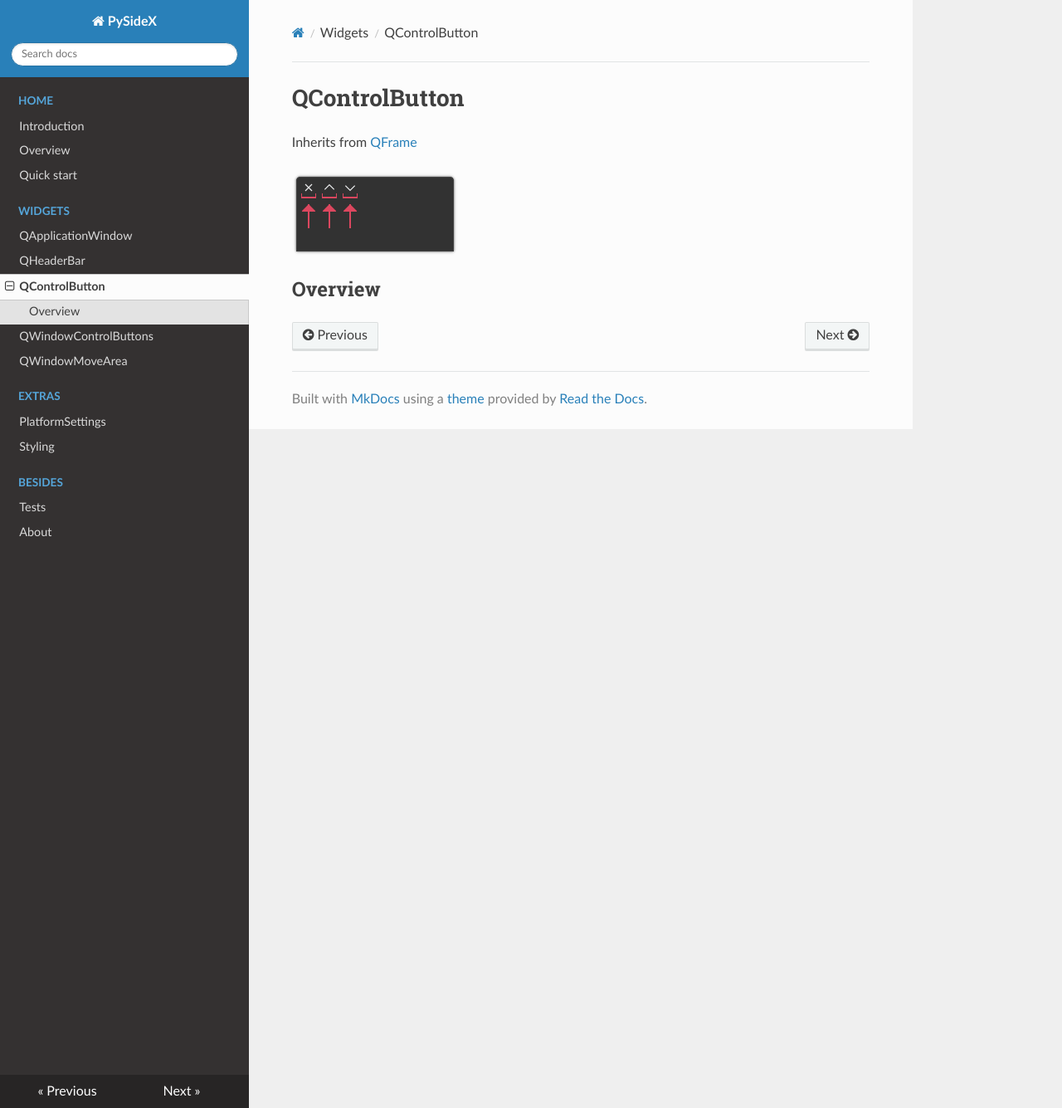
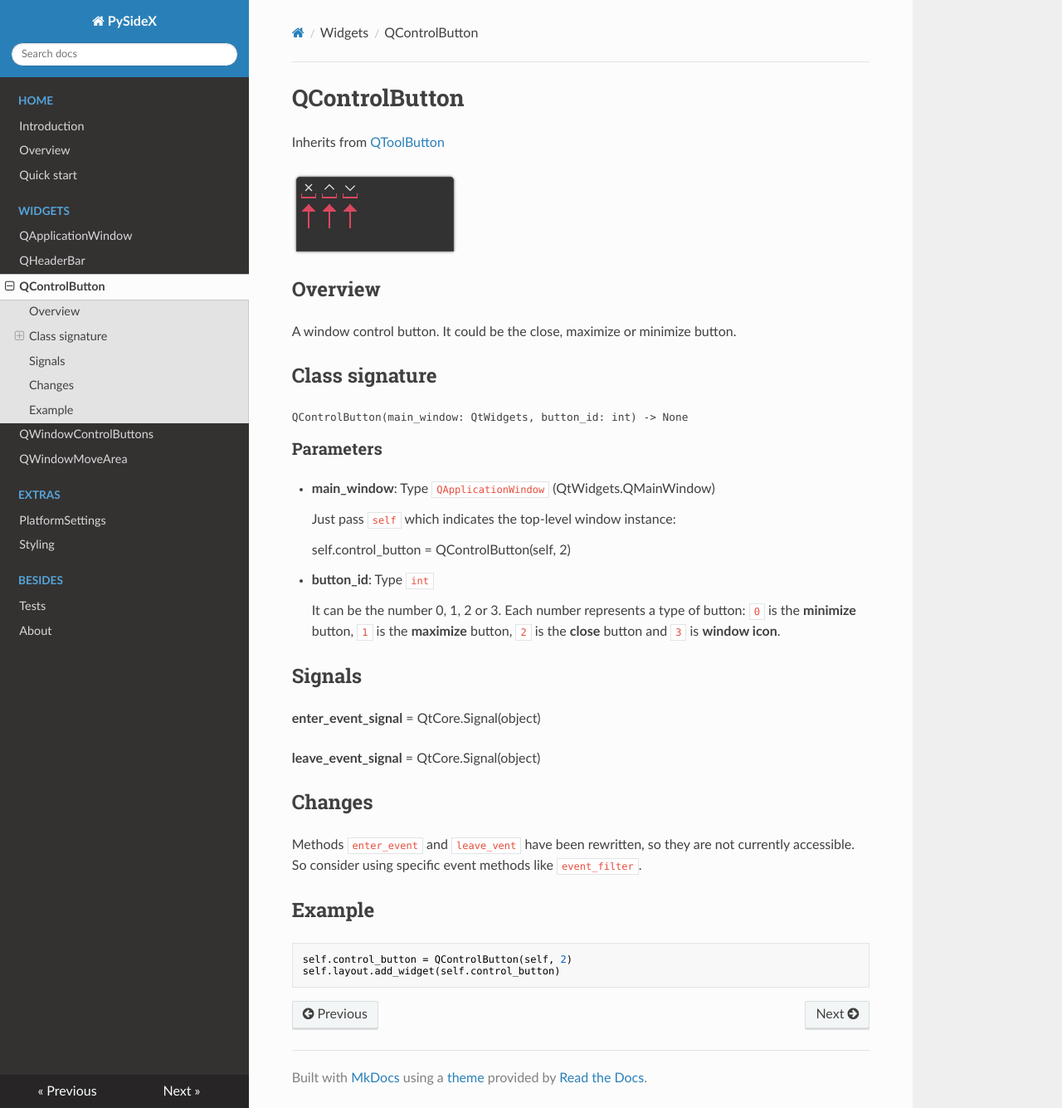
Before and after one commit to reticulardev/xside, an MkDocs documentation site: the page built from docs/reference_QControlButton.md, in a window 1280 px wide and 1335 px high. Shown: the whole window at 83% size. Built offline with MkDocs 1.6.1, drawn with Linux system fonts in a browser that asks for light colours; nearby versions of some CDN libraries.

Commit message:
QControlButton doc

````diff
--- a/docs/reference_QControlButton.md
+++ b/docs/reference_QControlButton.md
@@ -1,7 +1,48 @@
 # QControlButton
 
-Inherits from [QFrame](https://doc.qt.io/qtforpython-6/PySide6/QtWidgets/QFrame.html)
+Inherits from [QToolButton](https://doc.qt.io/qtforpython-6/PySide6/QtWidgets/QToolButton.html)
 
 ![Image](img/window_control_button.png "screenshot")
 
 ## Overview
+
+A window control button. It could be the close, maximize or minimize button.
+
+## Class signature
+
+<pre><small>QControlButton(main_window: QtWidgets, button_id: int) -> None
+</small></pre>
+
+### Parameters
+
+  - **main_window**: Type `QApplicationWindow` (QtWidgets.QMainWindow)
+
+    Just pass `self` which indicates the top-level window instance:
+
+
+    self.control_button = QControlButton(self, 2)
+
+  - **button_id**: Type `int`
+
+    It can be the number 0, 1, 2 or 3. Each number represents a type of button:
+    `0` is the **minimize** button, `1` is the **maximize** button, `2` is the
+    **close** button and `3` is **window icon**.
+
+## Signals
+
+**enter_event_signal** = QtCore.Signal(object)
+
+**leave_event_signal** = QtCore.Signal(object)
+
+## Changes
+
+Methods `enter_event` and `leave_vent` have been rewritten, so they are not
+currently accessible. So consider using specific event methods like
+`event_filter`.
+
+## Example
+
+```python
+self.control_button = QControlButton(self, 2)
+self.layout.add_widget(self.control_button)
+```
````
Also changed, not shown: docs/reference_QApplicationWindow.md (+6 -3 lines), docs/reference_QHeaderBar.md (+2 -3 lines), docs/reference_QWindowControlButtons.md (+1 -4 lines).
